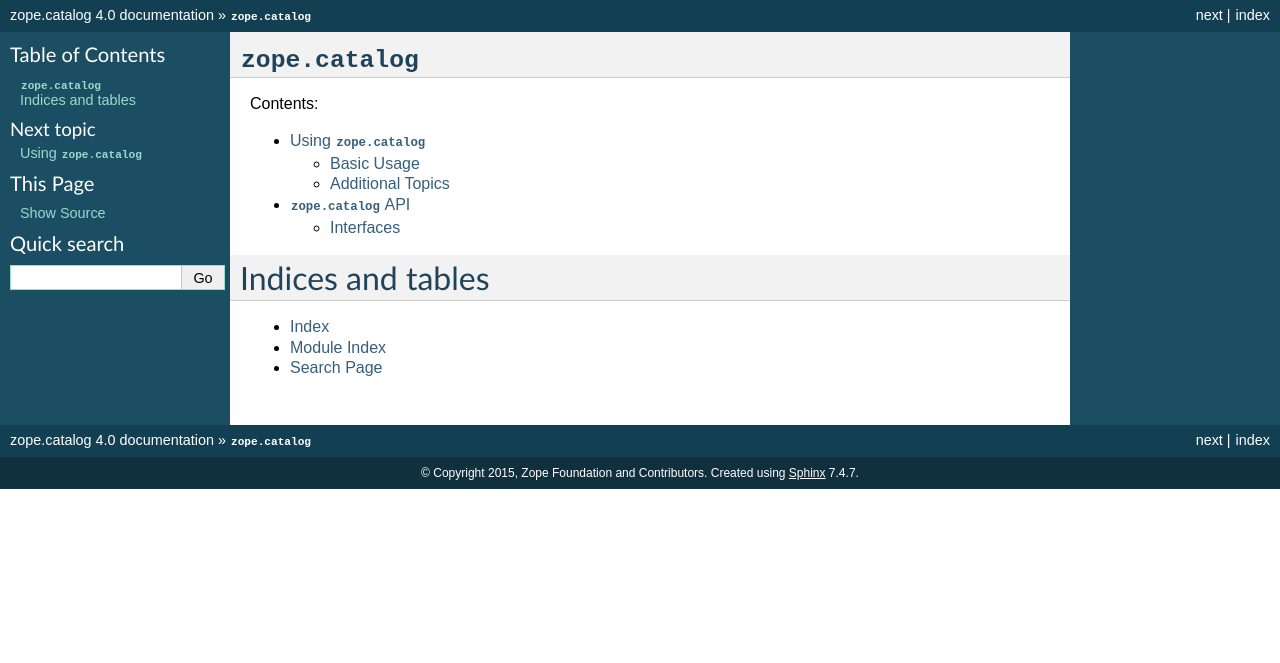
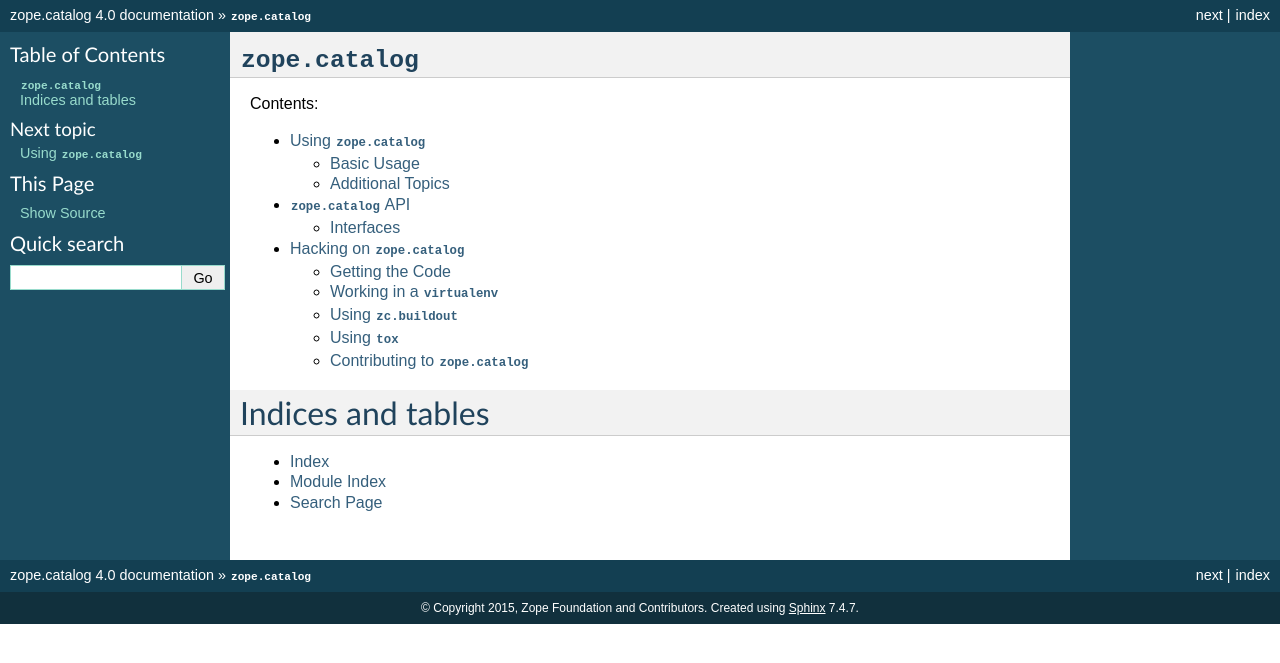
Before and after one commit to zopefoundation/zope.catalog, a Sphinx documentation site: the page built from docs/index.rst, in a window 1280 px wide. Shown: the top 663 px of the page. Built offline with Sphinx 7.4.7, drawn with Linux system fonts in a browser that asks for light colours; some of the changed lines change nothing that is shown.

Commit message:
Add hacking docs.

```diff
--- /dev/null
+++ b/docs/hacking.rst
@@ -0,0 +1,296 @@
+Hacking on :mod:`zope.catalog`
+==============================
+
+
+Getting the Code
+################
+
+The main repository for :mod:`zope.catalog` is in the Zope Foundation
+Github repository:
+
+  https://github.com/zopefoundation/zope.catalog
+
+You can get a read-only checkout from there:
+
+.. code-block:: sh
+
+   $ git clone https://github.com/zopefoundation/zope.catalog.git
+
+or fork it and get a writeable checkout of your fork:
+
+.. code-block:: sh
+
+   $ git clone git@github.com/jrandom/zope.catalog.git
+
+The project also mirrors the trunk from the Github repository as a
+Bazaar branch on Launchpad:
+
+https://code.launchpad.net/zope.catalog
+
+You can branch the trunk from there using Bazaar:
+
+.. code-block:: sh
+
+   $ bzr branch lp:zope.catalog
+
+
+Working in a ``virtualenv``
+###########################
+
+Installing
+----------
+
+If you use the ``virtualenv`` package to create lightweight Python
+development environments, you can run the tests using nothing more
+than the ``python`` binary in a virtualenv.  First, create a scratch
+environment:
+
+.. code-block:: sh
+
+   $ /path/to/virtualenv --no-site-packages /tmp/hack-zope.catalog
+
+Next, get this package registered as a "development egg" in the
+environment:
+
+.. code-block:: sh
+
+   $ /tmp/hack-zope.catalog/bin/python setup.py develop
+
+Running the tests
+-----------------
+
+Run the tests using the build-in ``setuptools`` testrunner:
+
+.. code-block:: sh
+
+   $ /tmp/hack-zope.catalog/bin/python setup.py test
+   running test
+   .................
+   ----------------------------------------------------------------------
+   Ran 17 tests in 0.000s
+
+   OK
+
+If you have the :mod:`nose` package installed in the virtualenv, you can
+use its testrunner too:
+
+.. code-block:: sh
+
+   $ /tmp/hack-zope.catalog/bin/easy_install nose
+   ...
+   $ /tmp/hack-zope.catalog/bin/nosetests
+   .................
+   ----------------------------------------------------------------------
+   Ran 17 tests in 0.000s
+
+   OK
+
+If you have the :mod:`coverage` pacakge installed in the virtualenv,
+you can see how well the tests cover the code:
+
+.. code-block:: sh
+
+   $ /tmp/hack-zope.catalog/bin/easy_install nose coverage
+   ...
+   $ /tmp/hack-zope.catalog/bin/nosetests --with coverage
+   running nosetests
+   ...................
+   Name                         Stmts   Miss  Cover   Missing
+   ----------------------------------------------------------
+   zope/catalog.py                  0      0   100%
+   zope/catalog/attribute.py       31      0   100%
+   zope/catalog/catalog.py        125      0   100%
+   zope/catalog/field.py           10      0   100%
+   zope/catalog/interfaces.py      22      0   100%
+   zope/catalog/keyword.py         13      0   100%
+   zope/catalog/text.py            15      0   100%
+   ----------------------------------------------------------
+   TOTAL                          216     16   100%
+   ----------------------------------------------------------------------
+   Ran 19 tests in 0.554s
+
+   OK
+
+
+Building the documentation
+--------------------------
+
+:mod:`zope.catalog` uses the nifty :mod:`Sphinx` documentation system
+for building its docs.  Using the same virtualenv you set up to run the
+tests, you can build the docs:
+
+.. code-block:: sh
+
+   $ /tmp/hack-zope.catalog/bin/easy_install Sphinx
+   ...
+   $ bin/sphinx-build -b html -d docs/_build/doctrees docs docs/_build/html
+   ...
+   build succeeded.
+
+You can also test the code snippets in the documentation:
+
+.. code-block:: sh
+
+   $ bin/sphinx-build -b doctest -d docs/_build/doctrees docs docs/_build/doctest
+   ...
+
+   Doctest summary
+   ===============
+     117 tests
+       0 failures in tests
+       0 failures in setup code
+   build succeeded.
+   Testing of doctests in the sources finished, look at the  \
+       results in _build/doctest/output.txt.
+
+
+Using :mod:`zc.buildout`
+########################
+
+Setting up the buildout
+-----------------------
+
+:mod:`zope.catalog` ships with its own :file:`buildout.cfg` file and
+:file:`bootstrap.py` for setting up a development buildout:
+
+.. code-block:: sh
+
+   $ /path/to/python2.6 bootstrap.py
+   ...
+   Generated script '.../bin/buildout'
+   $ bin/buildout
+   Develop: '/home/jrandom/projects/Zope/zope.catalog/.'
+   ...
+   Generated script '.../bin/sphinx-quickstart'.
+   Generated script '.../bin/sphinx-build'.
+
+Running the tests
+-----------------
+
+Run the tests:
+
+.. code-block:: sh
+
+   $ bin/test --all
+   Running zope.testing.testrunner.layer.UnitTests tests:
+     Set up zope.testing.testrunner.layer.UnitTests in 0.000 seconds.
+     Ran 400 tests with 0 failures and 0 errors in 0.366 seconds.
+   Tearing down left over layers:
+     Tear down zope.testing.testrunner.layer.UnitTests in 0.000 seconds.
+
+
+Using :mod:`tox`
+################
+
+Running Tests on Multiple Python Versions
+-----------------------------------------
+
+`tox <http://tox.testrun.org/latest/>`_ is a Python-based test automation
+tool designed to run tests against multiple Python versions.  It creates
+a ``virtualenv`` for each configured version, installs the current package
+and configured dependencies into each ``virtualenv``, and then runs the
+configured commands.
+
+:mod:`zope.catalog` configures the following :mod:`tox` environments via
+its ``tox.ini`` file:
+
+- The ``py26``, ``py27``, ``py33``, ``py34``, and ``pypy`` environments
+  builds a ``virtualenv`` with the appropriate interpreter,
+  installs :mod:`zope.catalog` and dependencies, and runs the tests
+  via ``python setup.py test -q``.
+
+- The ``coverage`` environment builds a ``virtualenv`` with ``python2.6``,
+  installs :mod:`zope.catalog`, installs
+  :mod:`nose` and :mod:`coverage`, and runs ``nosetests`` with statement
+  coverage.
+
+- The ``docs`` environment builds a virtualenv with ``python2.6``, installs
+  :mod:`zope.catalog`, installs ``Sphinx`` and
+  dependencies, and then builds the docs and exercises the doctest snippets.
+
+This example requires that you have a working ``python2.6`` on your path,
+as well as installing ``tox``:
+
+.. code-block:: sh
+
+   $ tox -e py26
+   GLOB sdist-make: .../zope.interface/setup.py
+   py26 sdist-reinst: .../zope.interface/.tox/dist/zope.interface-4.0.2dev.zip
+   py26 runtests: commands[0]
+   ..........
+   ----------------------------------------------------------------------
+   Ran 17 tests in 0.152s
+
+   OK
+   ___________________________________ summary ____________________________________
+   py26: commands succeeded
+   congratulations :)
+
+Running ``tox`` with no arguments runs all the configured environments,
+including building the docs and testing their snippets:
+
+.. code-block:: sh
+
+   $ tox
+   GLOB sdist-make: .../zope.interface/setup.py
+   py26 sdist-reinst: .../zope.interface/.tox/dist/zope.interface-4.0.2dev.zip
+   py26 runtests: commands[0]
+   ...
+   Doctest summary
+   ===============
+    117 tests
+      0 failures in tests
+      0 failures in setup code
+      0 failures in cleanup code
+   build succeeded.
+   ___________________________________ summary ____________________________________
+   py26: commands succeeded
+   py27: commands succeeded
+   py33: commands succeeded
+   py34: commands succeeded
+   pypy: commands succeeded
+   coverage: commands succeeded
+   docs: commands succeeded
+   congratulations :)
+
+
+Contributing to :mod:`zope.catalog`
+###################################
+
+Submitting a Bug Report
+-----------------------
+
+:mod:`zope.catalog` tracks its bugs on Github:
+
+  https://github.com/zopefoundation/zope.catalog/issues
+
+Please submit bug reports and feature requests there.
+
+
+Sharing Your Changes
+--------------------
+
+.. note::
+
+   Please ensure that all tests are passing before you submit your code.
+   If possible, your submission should include new tests for new features
+   or bug fixes, although it is possible that you may have tested your
+   new code by updating existing tests.
+
+If have made a change you would like to share, the best route is to fork
+the Githb repository, check out your fork, make your changes on a branch
+in your fork, and push it.  You can then submit a pull request from your
+branch:
+
+  https://github.com/zopefoundation/zope.catalog/pulls
+
+If you branched the code from Launchpad using Bazaar, you have another
+option:  you can "push" your branch to Launchpad:
+
+.. code-block:: sh
+
+   $ bzr push lp:~jrandom/zope.catalog/cool_feature
+
+After pushing your branch, you can link it to a bug report on Launchpad,
+or request that the maintainers merge your branch using the Launchpad
+"merge request" feature.
--- a/docs/index.rst
+++ b/docs/index.rst
@@ -8,6 +8,7 @@ Contents:
 
    narrative
    api
+   hacking
 
 
 Indices and tables
```
